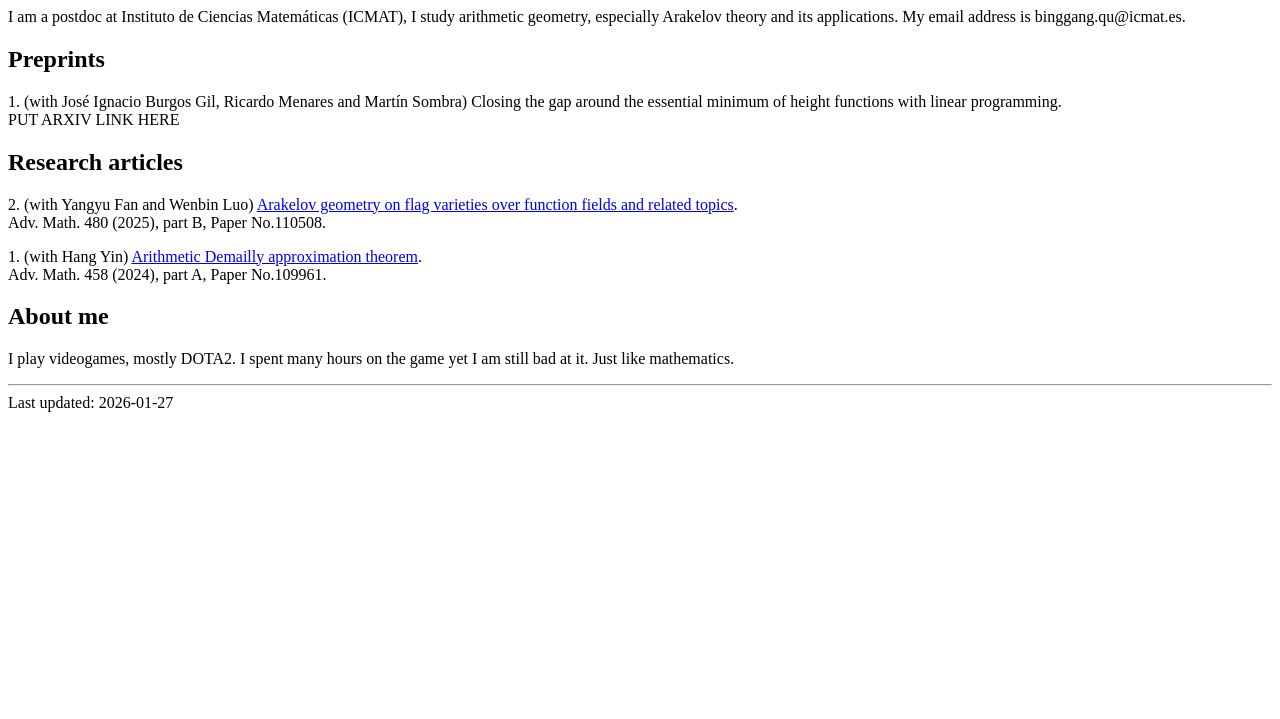
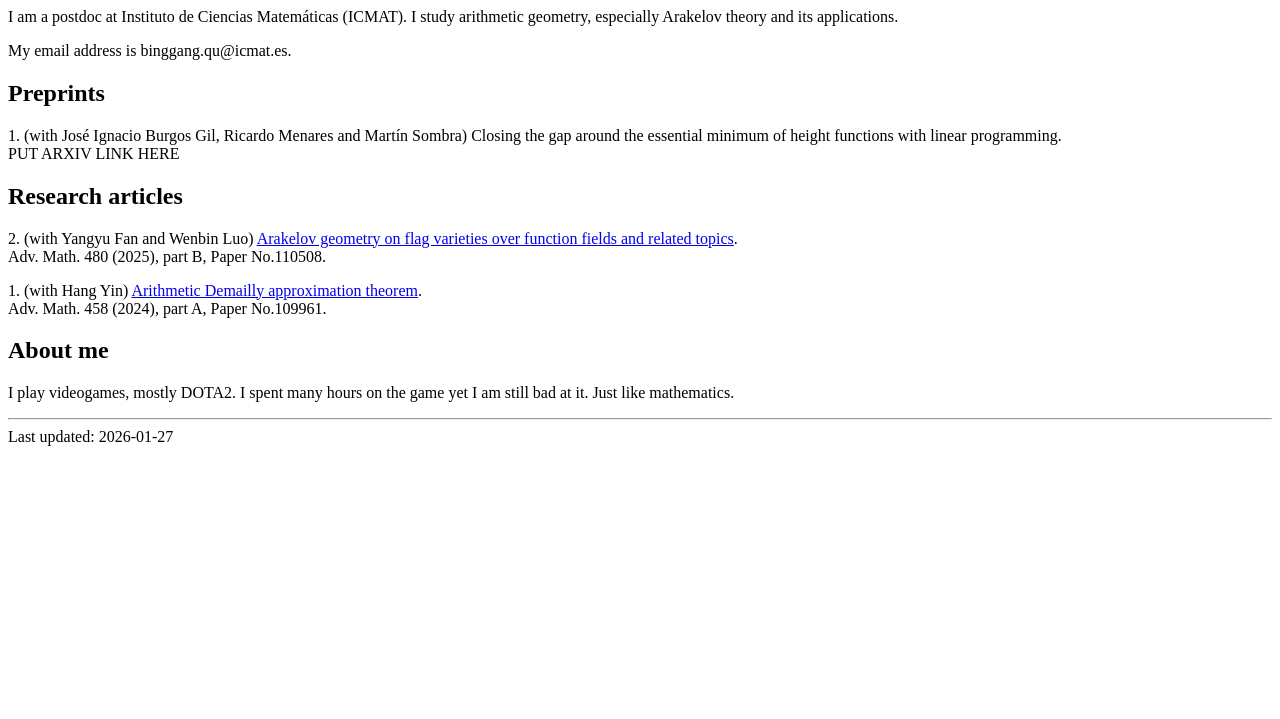
Before and after one commit to qubinggang/qubinggang.github.io, a plain HTML site: page index.html in a window 1280 px wide. Shown: the part 81-800 px from the top of the page. Drawn offline with Linux system fonts and the light colour scheme.

Commit message:
Update index.html

```diff
--- a/index.html
+++ b/index.html
@@ -12,7 +12,11 @@
       <div class="titleblock">
         <h1>曲炳钢 Binggang Qu</h1>
         <p>
-          I am a postdoc at Instituto de Ciencias Matemáticas (ICMAT), I study arithmetic geometry, especially Arakelov theory and its applications. My email address is binggang.qu@icmat.es.
+          I am a postdoc at Instituto de Ciencias Matemáticas (ICMAT). I study arithmetic geometry, especially Arakelov theory and its applications.
+        </p>
+        <p>
+          My email address is binggang.qu@icmat.es.
+        </p>
       </div>
     </header>
 
```
